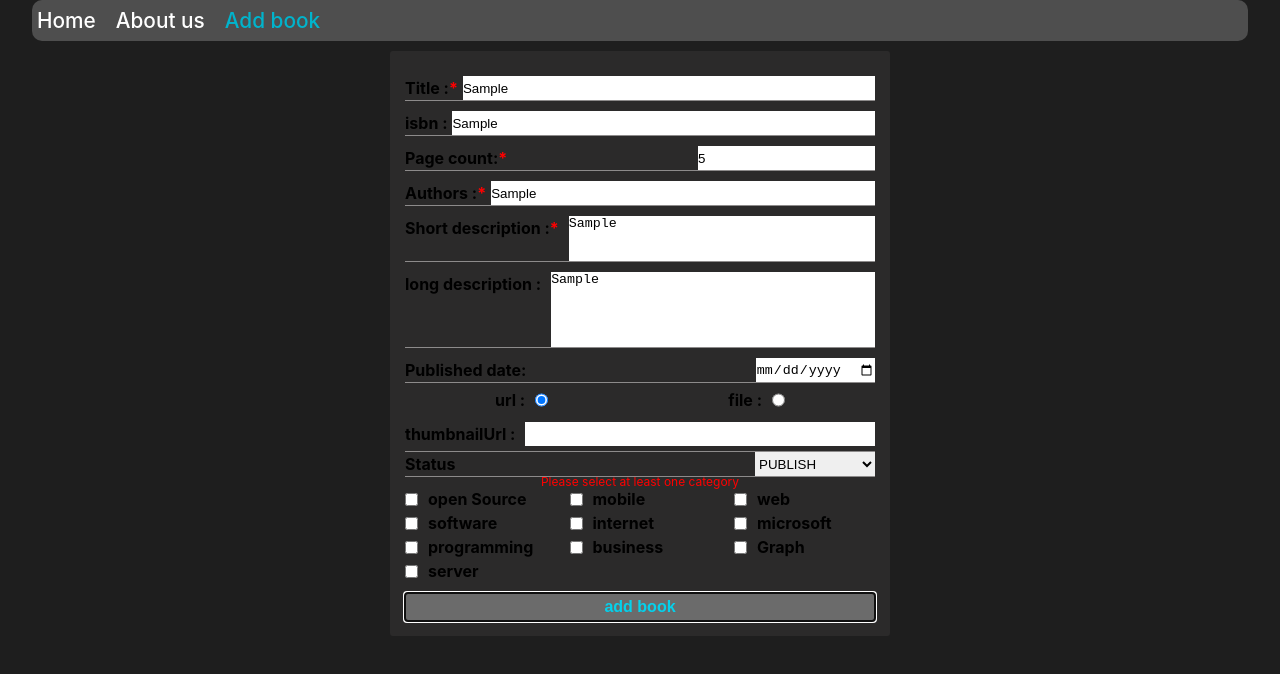
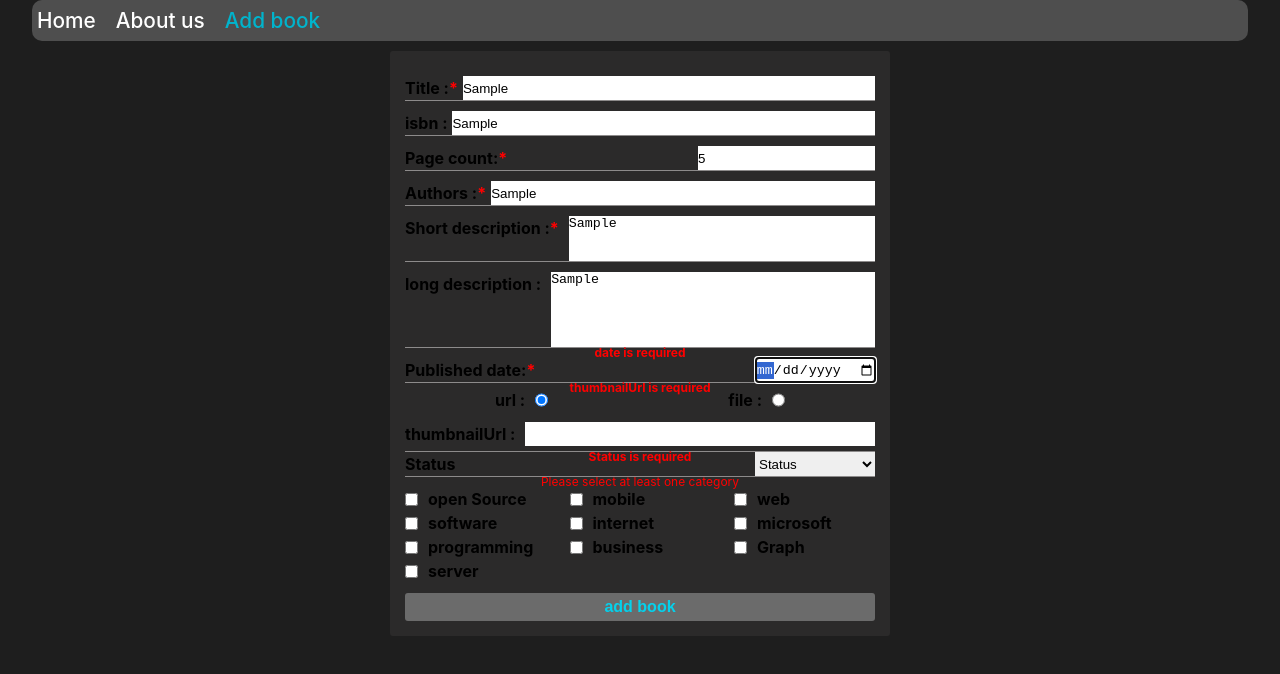
Before and after one commit to Ledich19/RSS_React, a React (Vite) app in the folder ReactComponents/: page /blank in a window 1280 px wide. Both pictures are taken after typing "Sample", "Sample", "5", "Sample", "Sample", "Sample" into the empty fields and a click on the button "add book". Shown: the top 674 px of the page. Built offline with nearby package versions, Linux system fonts and the light colour scheme.

Commit message:
feat: add all validations

```diff
--- a/ReactComponents/src/components/BookForm/BookForm.tsx
+++ b/ReactComponents/src/components/BookForm/BookForm.tsx
@@ -129,9 +129,29 @@ const BookForm = ({ addBook }: Props) => {
         error={errors.shortDescription?.message}
       />
       <TextareaComponent rows={5} label="long description" register={register('longDescription')} />
-      <InputAnother type="date" label="Published date" register={register('publishedDate')} />
-      <DownloadImg register={register('thumbnailUrl')} />
-      <SelectComponent label="Status" options={options} register={register('status')} />
+      <InputAnother
+        required
+        type="date"
+        label="Published date"
+        register={register('publishedDate', {
+          required: 'date is required',
+        })}
+        error={errors.publishedDate?.message}
+      />
+      <DownloadImg
+        register={register('thumbnailUrl', {
+          required: 'thumbnailUrl is required',
+        })}
+        error={errors.thumbnailUrl?.message}
+      />
+      <SelectComponent
+        label="Status"
+        options={options}
+        register={register('status', {
+          required: 'Status is required',
+        })}
+        error={errors.status?.message}
+      />
       <Controller
         name="categories"
         control={control}
--- a/ReactComponents/src/components/BookForm/DownloadImg/DownloadImg.module.scss
+++ b/ReactComponents/src/components/BookForm/DownloadImg/DownloadImg.module.scss
@@ -1,4 +1,5 @@
 .box {
+  position: relative;
   width: 100%;
   font-weight: bold;
   padding: 5px 0;
@@ -24,3 +25,11 @@
   margin-left: 10px;
   flex: 1 1 auto;
 }
+.error{
+  font-size: 12px;
+  top: -4px;
+  right: 50%;
+  transform: translate(50%,0%);
+  position: absolute;
+  color: red;
+}
--- a/ReactComponents/src/components/BookForm/DownloadImg/DownloadImg.tsx
+++ b/ReactComponents/src/components/BookForm/DownloadImg/DownloadImg.tsx
@@ -5,9 +5,10 @@ import s from './DownloadImg.module.scss';
 
 interface Props {
   register: UseFormRegisterReturn;
+  error?: string;
 }
 
-const DownloadImg = ({ register }: Props) => {
+const DownloadImg = ({ register, error }: Props) => {
   const [addImgWay, setAddImgWay] = useState(true);
 
   const handleChoose = () => {
@@ -16,6 +17,7 @@ const DownloadImg = ({ register }: Props) => {
 
   return (
     <div data-testid="download-img-container" className={s.box}>
+      {error && <div className={s.error}>{error}</div>}
       <div className={s.radioBox}>
         <label className={s.label} htmlFor="choose-url-img">
           url :
--- a/ReactComponents/src/components/BookForm/SelectComponent/SelectComponent.module.scss
+++ b/ReactComponents/src/components/BookForm/SelectComponent/SelectComponent.module.scss
@@ -1,4 +1,5 @@
 .label{
+  position: relative;
   display: flex;
   justify-content: space-between;
   font-weight: bold;
@@ -7,3 +8,11 @@
 .input{
 flex: 1 1 auto;
 }
+.error{
+  font-size: 12px;
+  top: -4px;
+  right: 50%;
+  transform: translate(50%,0%);
+  position: absolute;
+  color: red;
+}
--- a/ReactComponents/src/components/BookForm/SelectComponent/SelectComponent.tsx
+++ b/ReactComponents/src/components/BookForm/SelectComponent/SelectComponent.tsx
@@ -5,13 +5,18 @@ interface Props {
   register: UseFormRegisterReturn;
   options: string[];
   label: string;
+  error?: string;
 }
 
-const SelectComponent = ({ register, options, label }: Props) => {
+const SelectComponent = ({ register, options, label, error }: Props) => {
   return (
     <label className={s.label} htmlFor={label}>
+      {error && <div className={s.error}>{error}</div>}
       {label}
       <select {...register} data-testid="SelectComponent-testId" id={label}>
+        <option value="" disabled selected>
+          {label}
+        </option>
         {options.map((option) => (
           <option key={option} value={option}>
             {option}
```
